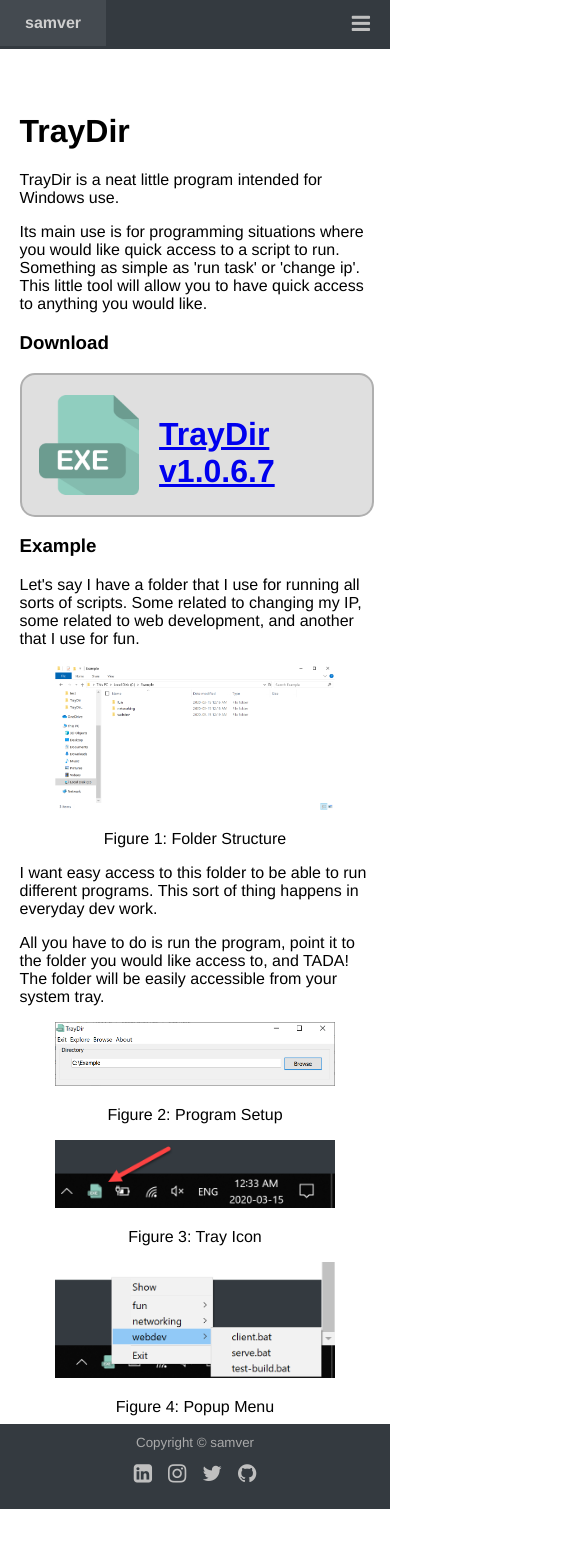
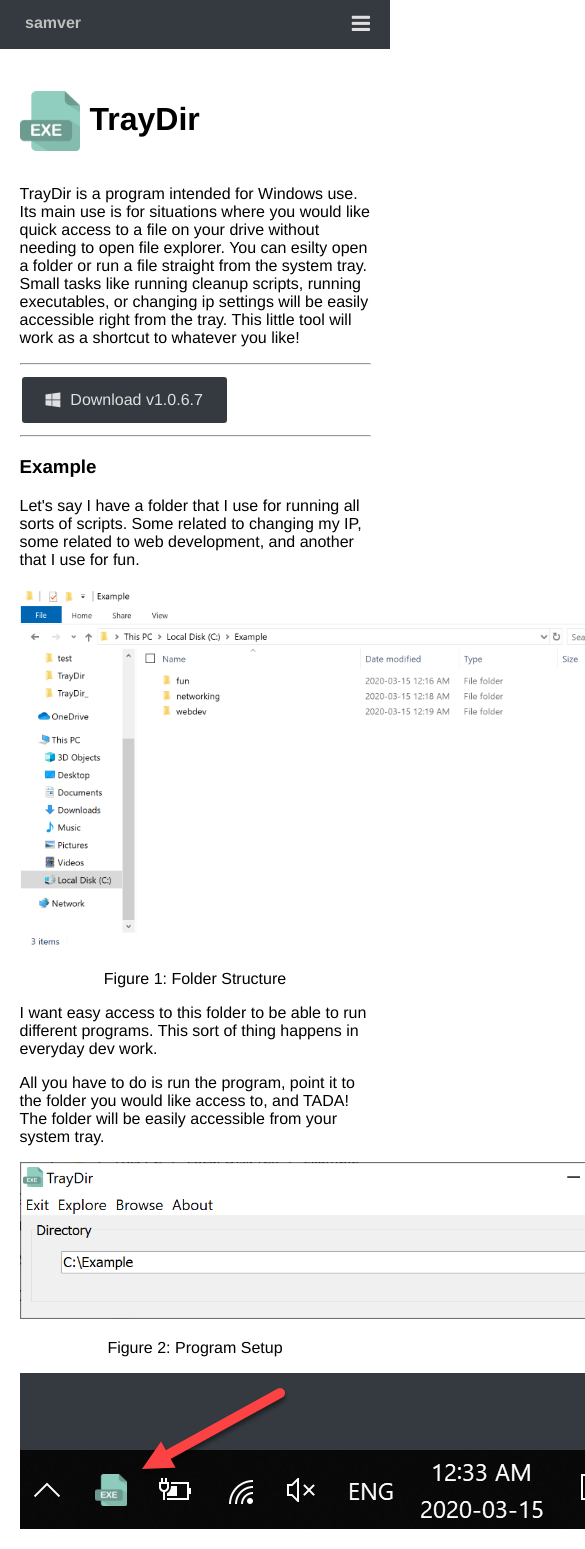
Before and after one commit to SamuelSVD/samver, an Angular app: page /traydir in a window 390 px wide. Shown: the top 1549 px of the page, 585 px wide, since content can reach past the window. Before the commit the page ends 1509 px from the top, so only its background shows below. Built offline with nearby package versions, Linux system fonts and the light colour scheme.

Commit message:
Cleanup and reformatting TrayDir link

```diff
--- a/src/styles.css
+++ b/src/styles.css
@@ -25,5 +25,8 @@ body {
 }
 .theme-color-box {
     background: #343a40;
-    color: #bfbfbf;
+    color: #dfdfdf;
 }
+.theme-color-box-hover:hover {
+    background: #444a50;
+}
--- a/src/svd/header/svd-header/svd-header.component.css
+++ b/src/svd/header/svd-header/svd-header.component.css
@@ -20,11 +20,6 @@ a:visited {
   text-decoration: none;
 }
 
-.navbar a:hover,
-a:active {
-  color: #cfcfcf;
-  background: #444a50;
-}
 .navbar-flex {
   display: flex;
   border-color: blue;
@@ -73,9 +68,6 @@ label {
     padding: 15px 20px;
     cursor: pointer;
   }
-  .navbar label:hover {
-    background: #444a50;
-  }
   .navbar-flex-right {
     border-color: purple;
   }
--- a/src/svd/header/svd-header/svd-header.component.html
+++ b/src/svd/header/svd-header/svd-header.component.html
@@ -1,13 +1,13 @@
 <div class="navbar-border theme-color-box">
   <div class="navbar navbar-block theme-color-box">
     <input type="checkbox" id="nav" [checked]="showMenu" (change)="showMenu = !showMenu" />
-    <label class='float-right' for="nav">
+    <label class='float-right theme-color-box theme-color-box-hover' for="nav">
       <i [className]="this.showMenu ? 'icon fa fa-lg fa-close' : 'icon fa fa-lg fa-bars'"></i>
     </label>
     <div class='navbar-flex float-left navbar-collapsible theme-color-box'>
       <a routerLink="/" class='navbar-main'>samver</a>
       <ul class="theme-color-box">
-        <a *ngFor="let menuitem of menuitems" routerLink={{menuitem.link}} (click)='closeMenu()'>
+        <a *ngFor="let menuitem of menuitems" class='theme-color-box-hover' routerLink={{menuitem.link}} (click)='closeMenu()'>
           <li>{{menuitem.name}}</li>
         </a>
       </ul>
--- a/src/svd/tray-dir/tray-dir.component.css
+++ b/src/svd/tray-dir/tray-dir.component.css
@@ -1,5 +1,5 @@
 .download-group {
-    display:flex;
+  display: flex;
   border-radius: 15px;
   border: 2px solid #afafaf;
   padding-top: 20px;
@@ -9,3 +9,33 @@
   width: 95%;
   height: 100px;
 }
+.button {
+  border: none;
+  padding: 14px 24px;
+  text-align: center;
+  text-decoration: none;
+  display: inline-block;
+  font-size: 16px;
+  margin: 4px 2px;
+  transition-duration: 0.4s;
+  cursor: pointer;
+  border-radius: 3px;
+}
+
+.flex {
+    display:flex;
+}
+.header {
+    font-size:32px;
+    margin-top: 10px;
+    margin-bottom: 10px;
+    margin-left:10px;
+    font-weight: bold;
+}
+.version {
+    margin-left: 10px;
+}
+.example-image {
+  min-width: 50%;
+  max-width: 700px
+}
--- a/src/svd/tray-dir/tray-dir.component.html
+++ b/src/svd/tray-dir/tray-dir.component.html
@@ -1,33 +1,57 @@
-<h1>TrayDir</h1>
-<p>TrayDir is a neat little program intended for Windows use.</p>
-<p>Its main use is for programming situations where you would like quick access to a script to run. Something as simple as 'run task' or 'change ip'. This little tool will allow you to have quick access to anything you would like.</p>
+<div class='flex'>
+  <img src="assets/img/TrayDir.png" style="width: 60px;"/>
+  <span class='header'>{{ Program.ProgramName }}</span>
+</div>
+<br/>
+<p>{{ Program.ShortDescription }}</p>
 <p></p>
-<h3>Download</h3>
-<a href='{{VersionInfo.URL}}' download>
-<div class='download-group'>
-  <img src='assets/img/TrayDir.png' style='height: 100%;padding-right:20px;'>
-  <h1>TrayDir v{{VersionInfo.Version}}</h1>
-</div>
+<hr />
+<a class="button button1 theme-color-box theme-color-box-hover" href="{{ VersionInfo.URL }}" download>
+  <i class='icon fa fa-windows'></i>
+  <span class='version'>Download v{{ VersionInfo.Version }}</span>
 </a>
-<p></p>
+<hr />
 <h3>Example</h3>
-<p>Let's say I have a folder that I use for running all sorts of scripts. Some related to changing my IP, some related to web development, and another that I use for fun.</p>
-<div class='align-center'>
-  <img src='assets/img/TrayDir_example_01.png' style='min-width:50%;max-width:80%;'>
+<p>
+  Let's say I have a folder that I use for running all sorts of scripts. Some
+  related to changing my IP, some related to web development, and another that I
+  use for fun.
+</p>
+<div class="align-center">
+  <img
+    src="assets/img/TrayDir_example_01.png"
+    class="example-image"
+  />
   <p>Figure 1: Folder Structure</p>
 </div>
-<p>I want easy access to this folder to be able to run different programs. This sort of thing happens in everyday dev work.</p>
-<p>All you have to do is run the program, point it to the folder you would like access to, and TADA! The folder will be easily accessible from your system tray.</p>
-<div class='align-center'>
-  <img src='assets/img/TrayDir_example_05.png' style='min-width:50%;max-width:80%;'>
+<p>
+  I want easy access to this folder to be able to run different programs. This
+  sort of thing happens in everyday dev work.
+</p>
+<p>
+  All you have to do is run the program, point it to the folder you would like
+  access to, and TADA! The folder will be easily accessible from your system
+  tray.
+</p>
+<div class="align-center">
+  <img
+    src="assets/img/TrayDir_example_05.png"
+    class="example-image"
+  />
   <p>Figure 2: Program Setup</p>
 </div>
-<div class='align-center'>
-  <img src='assets/img/TrayDir_example_02.png' style='min-width:50%;max-width:80%;'>
+<div class="align-center">
+  <img
+    src="assets/img/TrayDir_example_02.png"
+    class="example-image"
+  />
   <p>Figure 3: Tray Icon</p>
 </div>
-<div class='align-center'>
-  <img src='assets/img/TrayDir_example_03.png' style='min-width:50%;max-width:80%;'>
+<div class="align-center">
+  <img
+    src="assets/img/TrayDir_example_03.png"
+    class="example-image"
+  />
   <p>Figure 4: Popup Menu</p>
 </div>
 <p></p>
--- a/src/svd/tray-dir/tray-dir.component.ts
+++ b/src/svd/tray-dir/tray-dir.component.ts
@@ -7,6 +7,8 @@ import { HttpClient } from '@angular/common/http';
 })
 export class TrayDirComponent implements OnInit {
   VersionInfo = {'Version':'','URL':''};
+  Program = { 'ProgramName':'TrayDir',
+              'ShortDescription': 'TrayDir is a program intended for Windows use. Its main use is for situations where you would like quick access to a file on your drive without needing to open file explorer. You can esilty open a folder or run a file straight from the system tray. Small tasks like running cleanup scripts, running executables, or changing ip settings will be easily accessible right from the tray. This little tool will work as a shortcut to whatever you like!'};
   constructor(private httpClient: HttpClient) { }
 
   ngOnInit() {
```
Lines whose indentation alone changed are shown as unchanged.
